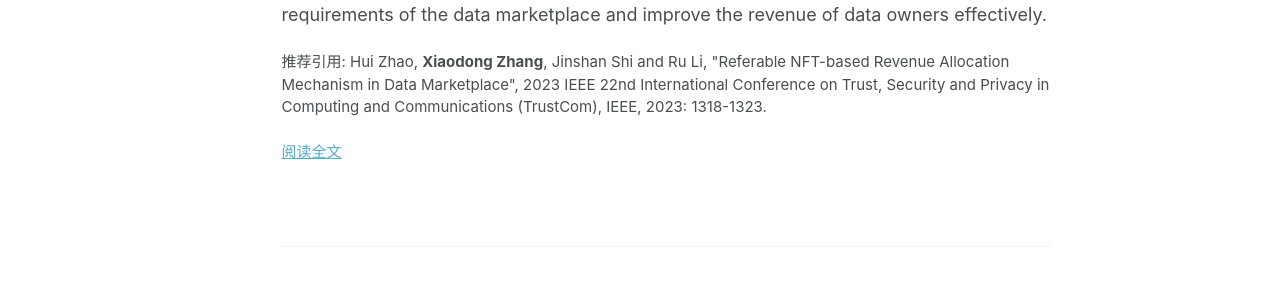
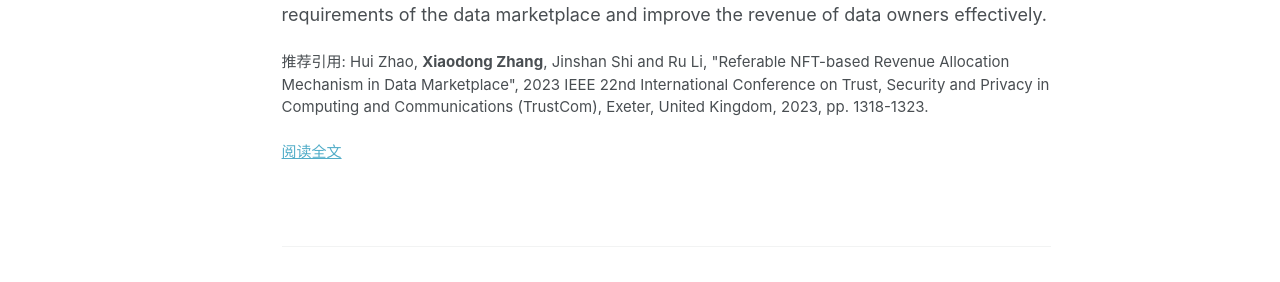
Before and after one commit to zhangxiaodong-imut/zhangxiaodong-imut.github.io, a Jekyll site: the page built from _publications/2023-Referable NFT-based Revenue Allocation Mechanism in Data Marketplace.md, in a window 1280 px wide and 1266 px high. Shown: the part 628-910 px from the top of the window. Built offline with Jekyll 4.4.1, drawn with Linux system fonts in a browser that asks for light colours; some web fonts are replaced.

Commit message:
Update 2023-Referable NFT-based Revenue Allocation Mechanism in Data Marketplace.md

```diff
--- a/_publications/2023-Referable NFT-based Revenue Allocation Mechanism in Data Marketplace.md
+++ b/_publications/2023-Referable NFT-based Revenue Allocation Mechanism in Data Marketplace.md
@@ -7,7 +7,7 @@ excerpt: 'EI检索，CCF推荐英文C类学术会议'
 date: 2023-11-01
 venue: '2023 IEEE 22nd International Conference on Trust, Security and Privacy in Computing and Communications (TrustCom)'
 paperurl: 'https://doi.org/10.1109/TrustCom60117.2023.00180'
-citation: 'Hui Zhao, <b>Xiaodong Zhang</b>, Jinshan Shi and Ru Li, "Referable NFT-based Revenue Allocation Mechanism in Data Marketplace", 2023 IEEE 22nd International Conference on Trust, Security and Privacy in Computing and Communications (TrustCom), IEEE, 2023: 1318-1323.'
+citation: 'Hui Zhao, <b>Xiaodong Zhang</b>, Jinshan Shi and Ru Li, "Referable NFT-based Revenue Allocation Mechanism in Data Marketplace", 2023 IEEE 22nd International Conference on Trust, Security and Privacy in Computing and Communications (TrustCom), Exeter, United Kingdom, 2023, pp. 1318-1323.'
 ---
 
 Nowadays, data are regarded as an intangible asset. In the data marketplace, data are treated as a commodity or service, data owners can gain economic revenue by selling their data ownership or data usage rights. However, the data marketplace is facing various threats and challenges, such as unauthorized data reselling, trade of bogus data, dishonest data ownership claims, and unreasonable revenue allocation. Particularly, in the process of data resale, the revenue allocation remains a challenge when the data are processed and resold in another format. To solve this problem, we propose a revenue allocation mechanism based on the referable Non-Fungible Token (rNFT) and Shapley value method. Firstly, we tokenize the data to NFT to ensure the data ownership is traceable; Secondly, we use rNFT to record the data lineage that ensures the data owner can participate in the revenue allocation when the data are resold; Finally, we calculate the contribution of each party by the Shapley value method to ensure fairness in revenue allocation. We implement a prototype of our scheme on Ethereum and evaluate it comprehensively. The test results indicate that our scheme can meet the performance requirements of the data marketplace and improve the revenue of data owners effectively.
```
